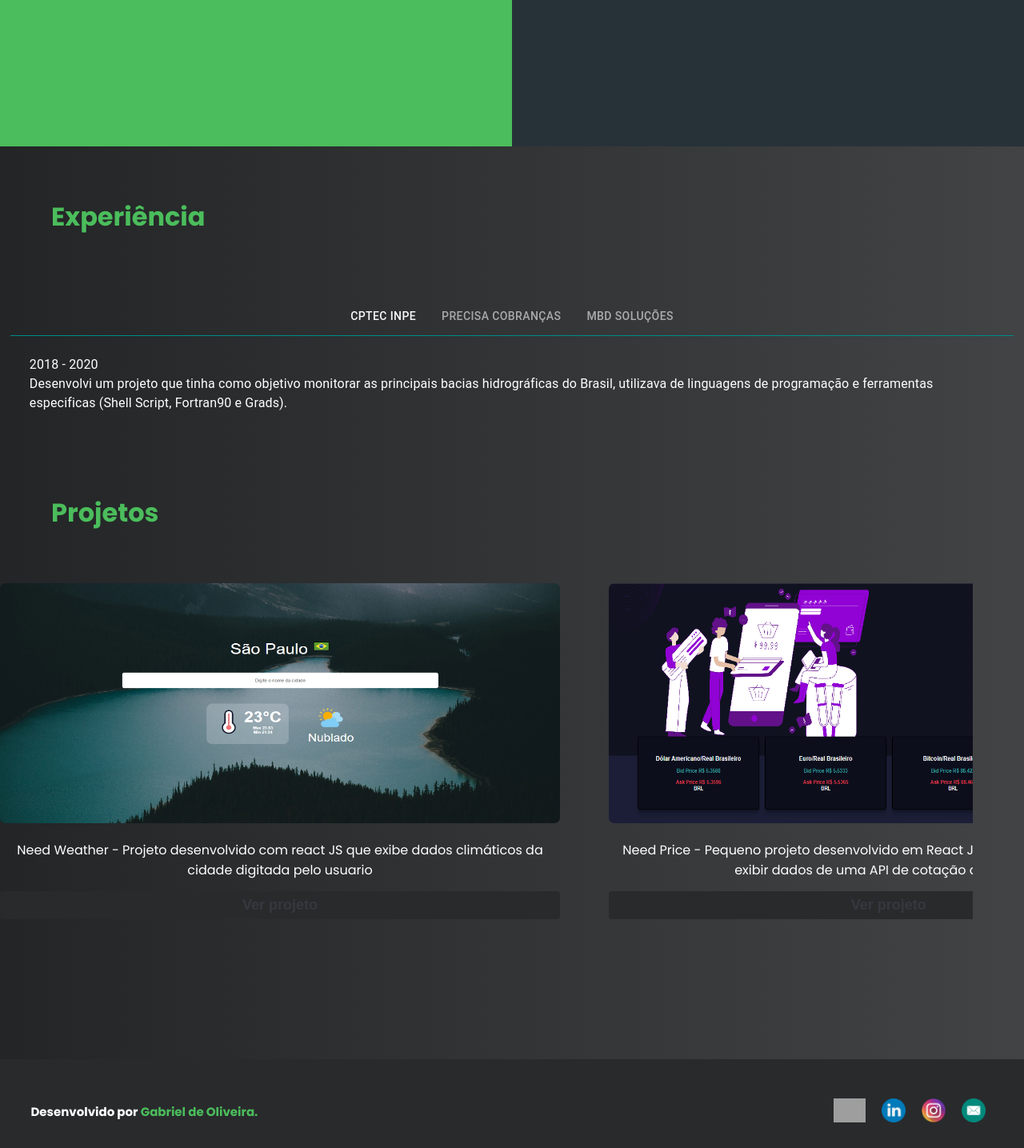
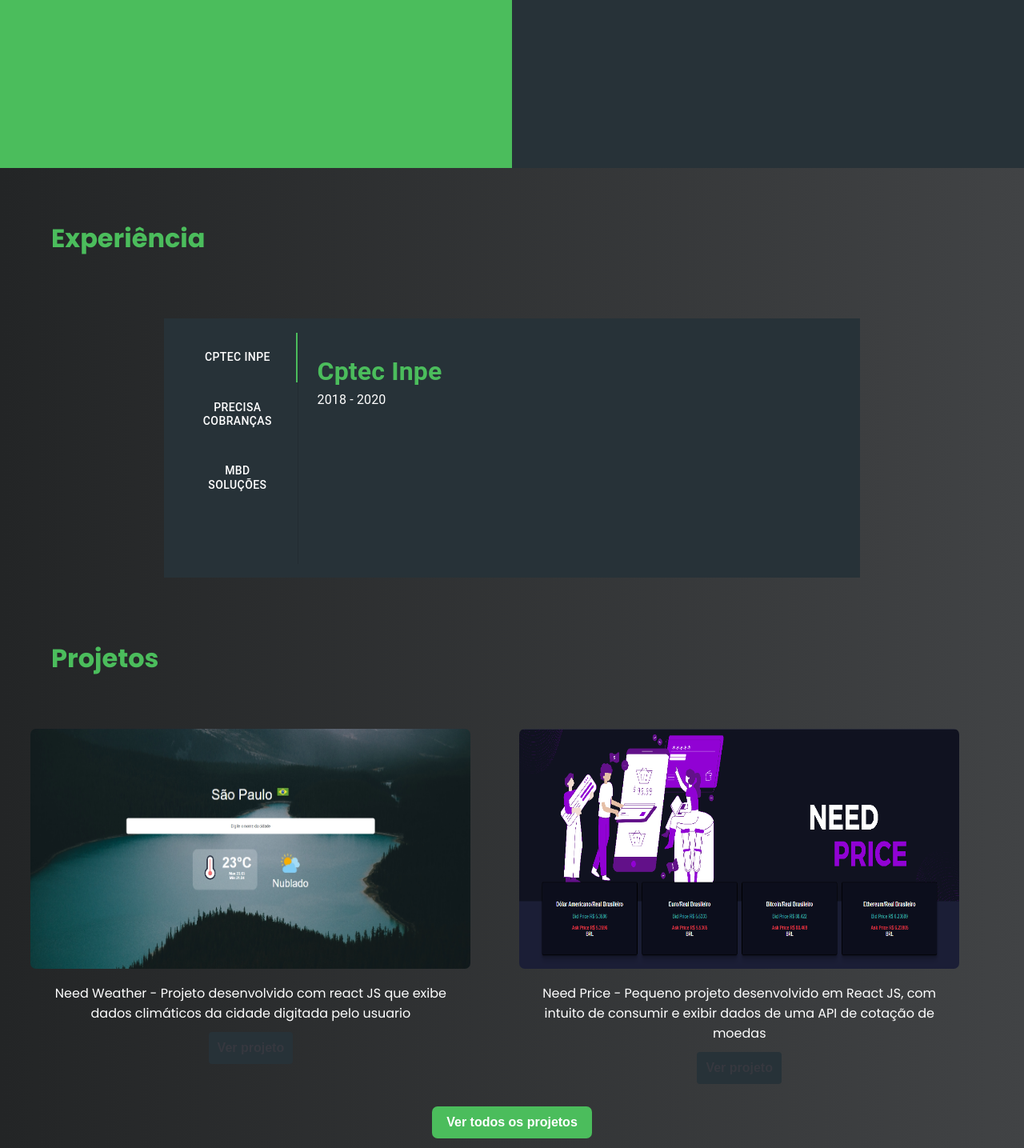
Before and after one commit to Zokaaah/Portfolio, a React (Create React App) app: page / in a window 1280 px wide. Shown: the part 1362-2797 px from the top of the page at 80% size. Built offline with nearby package versions, Linux system fonts and the light colour scheme; grey boxes are pictures that could not be loaded.

Commit message:
Correção container de projetos e ExpContainer

```diff
--- a/src/App.css
+++ b/src/App.css
@@ -42,9 +42,7 @@ button{
   color:#444444 !important;
 }
 
-.light-theme button{
-  color:#292a2c;
-}
+
 
 
 
--- a/src/components/HomeStart.js
+++ b/src/components/HomeStart.js
@@ -48,10 +48,10 @@ const HomeStart = () => {
         <div className={styles.SobreContainer}>
           <h1>Sobre</h1>
           <p>
-            Olá, sou Gabriel de Oliveira (ou zokah), sou desenvolvedor web
-            Junior, portifólio desenvolvido com o intuito de divulgar meus
-            projetos pessoais e academicos. possuo experiencia nas linguagens
-            React js,
+            Meu nome é Gabriel de Oliveira (ou Zokah), nascido em Lorena-Sp,
+            recém formado em Análises e Desenvolvimento de Sistemas na Fatec
+            Guaratinguetá, desenvolvedor Web e administrador de redes, este é
+            meu portifólio, onde mostro um pouco de meu trabalho e expêriencias.
           </p>
           <InfoIcon />
         </div>
@@ -90,10 +90,8 @@ const HomeStart = () => {
       <div className={styles.ProjectContainer}>
         <h1 className={styles.titles}>Projetos</h1>
       </div>
-          <Slider/>
-        {/* <h4 className={styles.titles}> Ver todos os projetos</h4> */}
-
-
+      <Slider />
+      {/* <h4 className={styles.titles}> Ver todos os projetos</h4> */}
     </div>
   );
 };
--- a/src/components/HomeStart.module.css
+++ b/src/components/HomeStart.module.css
@@ -58,7 +58,7 @@ margin-top: 5%;
 background-color:transparent;
 outline: #4bbd5c;
 height: 40px;
-color: #fff;
+color: #4bbd5c;
 border-radius: 7px;
 width: 200px;
 border: solid 1px #4bbd5c;
@@ -110,7 +110,13 @@ margin-top: 5%;
 
 
 .ExpContainer{
-   padding: 1%
+   padding: 1%;
+   width: 70%;
+   margin: auto;
+}
+
+.ExpContainer p{
+    color: #fff !important;
 }
 
 .CompContainer{
@@ -443,6 +449,7 @@ transition: all 0.2s;
 
 
 
+    /* RESOLUÇÃO FULLSCREEN */
   @media (min-width: 1920px) and (max-width: 2560px)  {
 
     .StartContainer{
@@ -472,18 +479,16 @@ transition: all 0.2s;
       }
 
       .StartImg{
-    height: 450px;
+    height: 550px;
     border-radius: 100%;
     margin: auto;
-    align-items: center;
-    justify-content: center;
 
 
       }
 
       .SobreContainer{
-          margin-top: 20px;
           text-align: center;
+          width: 43%;
           color:#4bbd5c
           ;
           font-size: 2em;
@@ -492,9 +497,16 @@ transition: all 0.2s;
 
       .SobreContainer p{
           color:#718096;
-          font-size: 18px;
+          font-size: 28px;
           padding: 3%;
 
       }
 
+
+      .ExpContainer{
+
+         width: 60%;
+         margin: auto;
+      }
+
   }
--- a/src/components/Navbar.module.css
+++ b/src/components/Navbar.module.css
@@ -35,6 +35,7 @@ justify-content: space-between;
 margin-right: 10px;
 margin-top: 5%;
 font-size: 1.2em;
+cursor: pointer;
 
 }
 
--- a/src/components/Slider.js
+++ b/src/components/Slider.js
@@ -27,8 +27,12 @@ const images = [
     link: "https://need-weather.vercel.app",
     desc: "Gerenciador de projetos coletivos,projeto ainda está em processo de desenvolvimento",
   },
-  { image: img4, name: "Fateclub", link: "https://need-weather.vercel.app",
-desc:"Projeto academico desenvolvido com intuito de ser uma rede social interna dentro da instituição Fatec Guaratinguetá" },
+  {
+    image: img4,
+    name: "Fateclub",
+    link: "https://need-weather.vercel.app",
+    desc: "Projeto academico desenvolvido com intuito de ser uma rede social interna dentro da instituição Fatec Guaratinguetá",
+  },
 ];
 
 const Home = () => {
@@ -66,6 +70,9 @@ const Home = () => {
             ))}
           </motion.div>
         </motion.div>
+        <div className={style.lastDiv}>
+          <button className={style.btn_verTodos}>Ver todos os projetos</button>
+        </div>
       </div>
     </div>
   );
--- a/src/components/TabMenu.js
+++ b/src/components/TabMenu.js
@@ -12,8 +12,8 @@ function TabPanel(props) {
     <div
       role="tabpanel"
       hidden={value !== index}
-      id={`simple-tabpanel-${index}`}
-      aria-labelledby={`simple-tab-${index}`}
+      id={`vertical-tabpanel-${index}`}
+      aria-labelledby={`vertical-tab-${index}`}
       {...other}
     >
       {value === index && (
@@ -33,12 +33,12 @@ TabPanel.propTypes = {
 
 function a11yProps(index) {
   return {
-    id: `simple-tab-${index}`,
-    'aria-controls': `simple-tabpanel-${index}`,
+    id: `vertical-tab-${index}`,
+    'aria-controls': `vertical-tabpanel-${index}`,
   };
 }
 
-export default function BasicTabs() {
+export default function VerticalTabs() {
   const [value, setValue] = React.useState(0);
 
   const handleChange = (event, newValue) => {
@@ -46,29 +46,46 @@ export default function BasicTabs() {
   };
 
   return (
-    <Box sx={{ width: '100%' }}>
-      <Box sx={{ borderBottom: 1, borderColor: 'darkcyan' }}>
-        <Tabs value={value} onChange={handleChange} aria-label="basic tabs example"
-         textColor="inherit"
-         indicatorColor="inherit"
-         centered>
-          <Tab label="Cptec Inpe" {...a11yProps(0)} />
-          <Tab label="Precisa Cobranças" {...a11yProps(1)} />
-          <Tab label="MBD Soluções" {...a11yProps(2)} />
-        </Tabs>
-      </Box>
-      <TabPanel value={value} index={0}>
-        2018 - 2020<br/>
-      Desenvolvi um projeto que tinha como objetivo monitorar as principais bacias hidrográficas do Brasil, utilizava de linguagens de programação e ferramentas especificas (Shell Script, Fortran90 e Grads). </TabPanel>
-      <TabPanel value={value} index={1}>
-      2020 - 2021<br/>
+    <Box
+      sx={{ flexGrow: 1, bgcolor: '#273238',color:"#4bbd5c",  display: 'flex', height: 324, padding:'2%' }}
+    >
+      <Tabs
+        orientation="vertical"
+        variant="scrollable"
+        textColor='#fff'
+        TabIndicatorProps={{style: {background:'#4bbd5c'}}}        value={value}
+        onChange={handleChange}
+        aria-label="Vertical tabs example"
+        sx={{ borderRight: 1, borderColor: 'divider', color:"#a6c" }}
+      >
+        <Tab sx={{color:"#fff", padding:'15%'}} label="Cptec Inpe" {...a11yProps(0)} />
+        <Tab sx={{color:"#fff", padding:'15%'}} label="Precisa Cobranças" {...a11yProps(1)} />
+        <Tab sx={{color:"#fff", padding:'15%'}}label="MBD Soluções" {...a11yProps(2)} />
 
-      Suporte ao usuário, administração de redes e infraestrutura, tratativa de dados, manutenção do CRM da empresa, manutenção de computadores, configuração de acesso remoto, Windows Server, administração e monitoramento de rede Voip, configuração de servidores de e-mail (Pop, Imap).      </TabPanel>
-      <TabPanel value={value} index={2}>
-      2021 - Atual<br/>
 
-      Lorem ipsum dolor sit amet, consectetur adipiscing elit, sed do eiusmod tempor incididunt ut labore et dolore magna aliqua. Ut enim ad minim veniam, quis nostrud exercitation ullamco laboris nisi ut aliquip ex ea commodo consequat. Duis aute irure dolor in reprehenderit in voluptate velit esse cillum dolore eu fugiat nulla pariatur. Excepteur sint occaecat cupidatat non proident, sunt in culpa qui officia deserunt mollit anim id est laborum.
+      </Tabs>
+      <TabPanel sx={{color:"#4bbd5c"}} value={value} index={0}>
+      <div>
+       <h1>Cptec Inpe</h1>
+       <p>2018 - 2020</p>
+       <p></p>
+       </div>
       </TabPanel>
+      <TabPanel sx={{color:"#4bbd5c"}} value={value} index={1}>
+      <div>
+       <h1>Precisa Cobranças</h1>
+       <p>2020 - 2021</p>
+       <p></p>
+       </div>
+      </TabPanel>
+      <TabPanel sx={{color:"#4bbd5c"}} value={value} index={2}>
+      <div>
+       <h1>MBD Soluções</h1>
+       <p>2021 - Atual</p>
+       <p></p>
+       </div>
+      </TabPanel>
+
     </Box>
   );
 }
--- /dev/null
+++ b/src/components/exp.module.css
@@ -0,0 +1,54 @@
+@import url("https://fonts.googleapis.com/css?family=Poppins:400,400i,700");
+*, *::after, *::before{
+  margin: 0;
+  padding: 0;
+  box-sizing:border-box;
+}
+body{
+  font-family: "Poppins", sans-serif;
+}
+
+input{
+  position: absolute;
+  left: 0;
+  top: 0;
+  height: 100%;
+  width: 100%;
+  opacity:0;
+  visibility: 0;
+}
+
+label::before{
+  content:"";
+  display: inline-block;
+  border: 15px solid transparent;
+  border-left:20px solid white;
+}
+label{
+  cursor: pointer;
+  position: relative;
+  display: flex;
+  align-items: center;
+}
+div.p{
+  max-height:0px;
+  overflow: hidden;
+  transition:max-height 0.5s;
+  background-color: white;
+  box-shadow:0 0 10px 0 rgba(0, 0, 0, 0.2);
+}
+div.p p {
+  padding:2em;
+}
+input:checked ~ h1 label::before{
+  border-left:15px solid transparent;
+  border-top:20px solid white;
+  margin-top:12px;
+  margin-right:10px;
+}
+input:checked ~ h1 ~ div.p{
+  max-height:100px;
+}
+a{
+  color:steelblue;
+}
--- a/src/components/slider.module.css
+++ b/src/components/slider.module.css
@@ -3,6 +3,7 @@
     cursor:grab;
     overflow: hidden;
     max-width: 95%;
+    margin-left: 3%;
 
 }
 
@@ -17,7 +18,7 @@
 }
 
 .item img{
-    width: 700px;
+    width: 550px;
     height: 300px;
     border-radius: 7px;
     pointer-events: none;
@@ -25,19 +26,18 @@
 
 
 .desc{
-    text-align: center;
+    text-align:center;
     width: 100%;
     display: block;
     padding: 2%;
 }
 
 .btn_projeto{
-    background-color: #292a2c;
+    background-color:#273238;
     color: #fff !important;
-    width: 100%;
-    font-size: 18px;
+    font-size: 1em;
     border-radius: 4px;
-    padding: 1%;
+    padding: 2%;
 }
 
 a:visited{
@@ -47,8 +47,58 @@ a:visited{
 .SubContainer{
     display: flex;
     flex-direction: column;
-    margin-bottom: 25%;
+    margin-bottom: 5%;
     align-items: center;
     align-content: center;
     justify-content: center;
 }
+
+
+.btn_verTodos{
+    background-color:#4bbd5c;
+    height: 40px;
+    color: #fff !important;
+    border-radius: 7px;
+    width: 200px;
+    border: none;
+    cursor: pointer;
+    font-size: 1em;
+    margin:auto;
+
+    display: flex;
+    flex-direction: row;
+    align-items: center;
+    justify-content: center;
+    align-content: center;
+    margin-bottom: 5%;
+}
+
+.lastDiv{
+    height: 200px;
+
+}
+
+
+@media (min-width: 1920px) and (max-width: 2560px)  {
+    .sliderContainer{
+        cursor:grab;
+        overflow: hidden !important;
+        max-width: 80%;
+        width: 100%;
+        margin-left: 11%;
+    }
+
+    .item{
+        margin-right: 5%;
+        border: 1px #292a2c 1px;
+    }
+
+    .item img{
+        width: 700px;
+        height: 350px;
+        border-radius: 7px;
+        pointer-events: none;
+    }
+
+
+}
```
